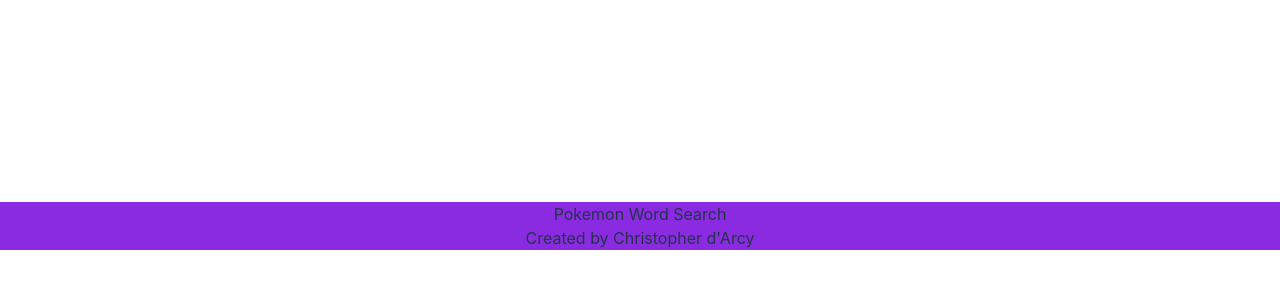
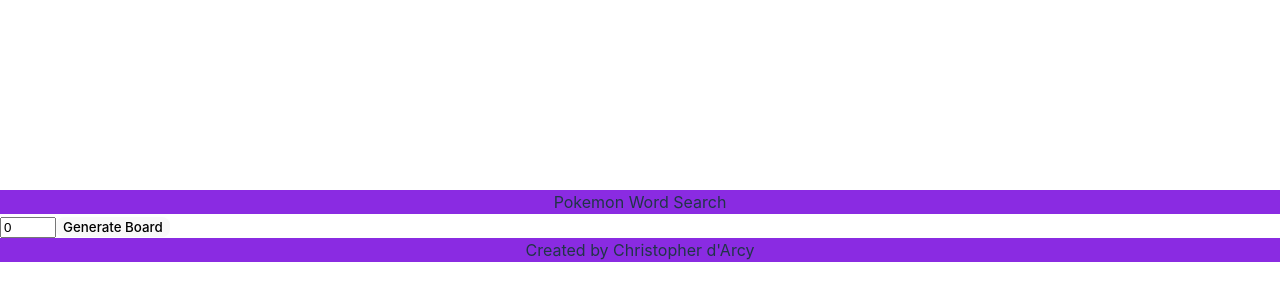
Before and after one commit to cmdarcy/pokemonWordSearch, a React (Vite) app: page / in a window 1280 px wide. Shown: the part 174-474 px from the top of the page. Built offline with nearby package versions, Linux system fonts and the light colour scheme.

Commit message:
add default error page, fix routing

```diff
--- a/src/components/Board/Board.jsx
+++ b/src/components/Board/Board.jsx
@@ -185,7 +185,7 @@
 			<div className={styles.board} style={boardStyles}>
 				{boardArray}
 			</div>
-			<Link to="/home">Back to Home</Link>
+			<Link to="/">Back to Home</Link>
 		</>
 	);
 }
--- /dev/null
+++ b/src/components/ErrorPage/ErrorPage.jsx
@@ -0,0 +1,16 @@
+import { useRouteError } from "react-router-dom";
+
+export default function ErrorPage() {
+	const error = useRouteError();
+	console.error(error);
+
+	return (
+		<div id="error-page">
+			<h1>Oops!</h1>
+			<p>Sorry, an unexpected error has occurred.</p>
+			<p>
+				<i>{error.statusText || error.message}</i>
+			</p>
+		</div>
+	);
+}
--- a/src/main.jsx
+++ b/src/main.jsx
@@ -9,12 +9,13 @@
 import App from "./App.jsx";
 import Board from "./components/Board/Board.jsx";
 import SetupForm from "./components/SetupForm/SetupForm.jsx";
+import ErrorPage from "./components/ErrorPage/ErrorPage.jsx";
 import "./index.css";
 
 const router = createBrowserRouter(
 	createRoutesFromElements(
-		<Route path="/" element={<App />}>
-			<Route path="/home" element={<SetupForm />} />
+		<Route path="/" element={<App />} errorElement={<ErrorPage />}>
+			<Route index element={<SetupForm />} />
 			<Route path="/board" element={<Board />} />
 		</Route>
 	)
```
